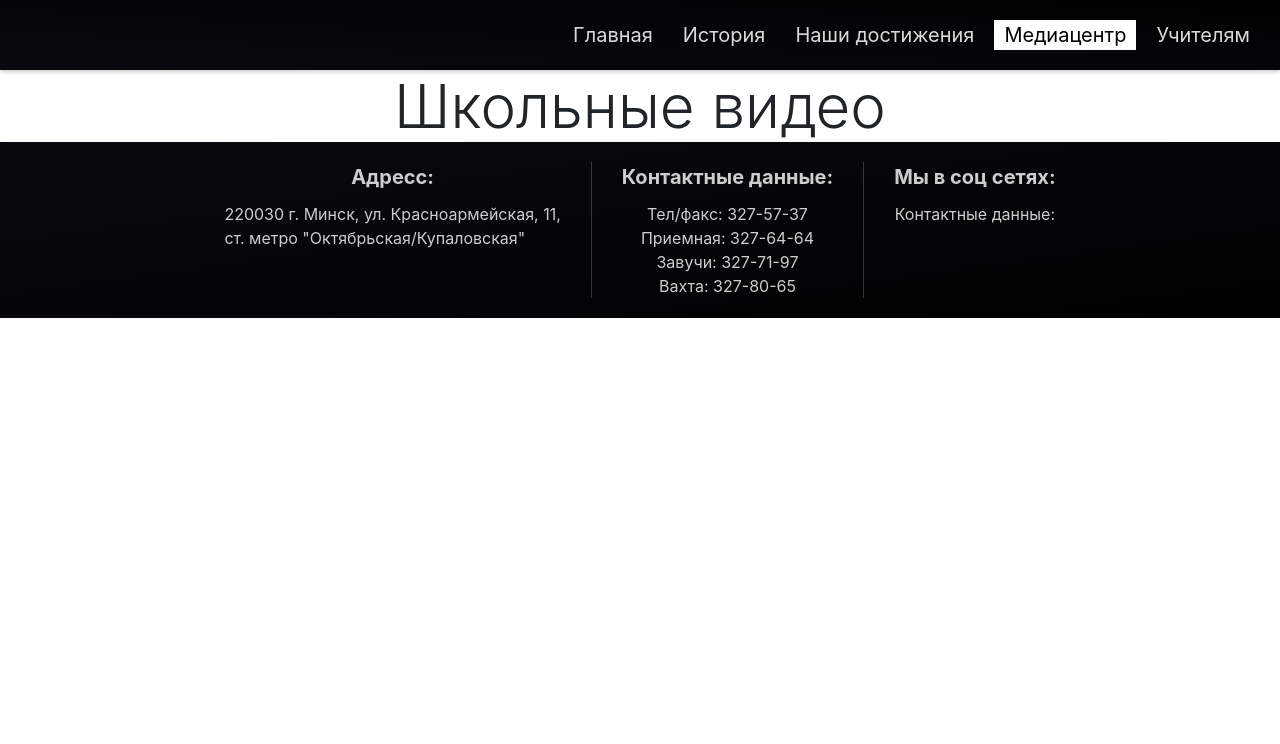
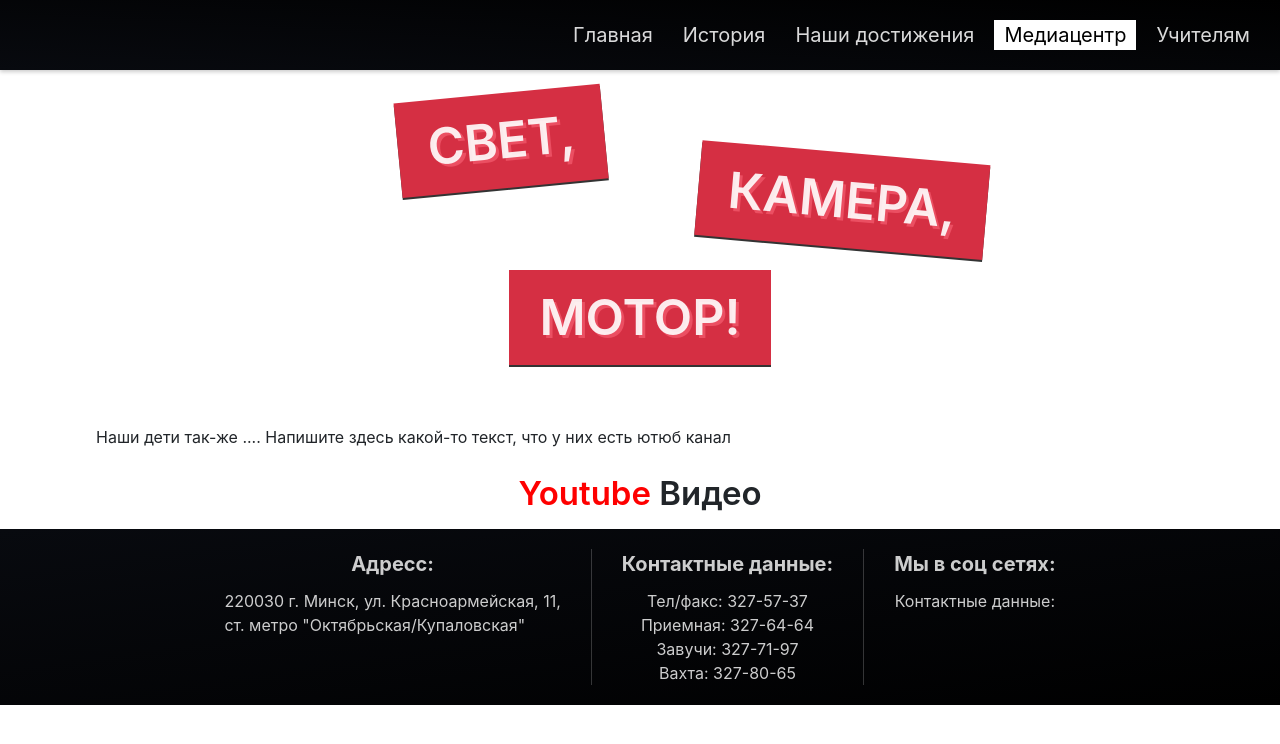
Before and after one commit to dima24kmagic/tele-school, a React (Create React App) app: page /media in a window 1280 px wide. Shown: the top 744 px of the page. Built offline with nearby package versions, Linux system fonts and the light colour scheme; no server answers.

Commit message:
some changes

```diff
--- a/src/components/Carousel/Carousel.js
+++ b/src/components/Carousel/Carousel.js
@@ -1,4 +1,4 @@
-import React, { Component, Fragment } from "react";
+import React, { Component } from "react";
 import "./carousel.scss";
 import { animateImgSwipe } from "../Home/animations";
 
@@ -8,6 +8,7 @@ class Carousel extends Component {
     this.currentImgIndex = 0;
     this.nextImgIndex = 1;
     this.isNowLastImgShowing = false;
+    this.interval = null;
   }
   state = {
     currentImgIndex: 0,
@@ -34,26 +35,27 @@ class Carousel extends Component {
   };
 
   componentDidMount() {
-    setInterval(() => {
+    this.interval = setInterval(() => {
+      console.log("interval");
       const { currentImgIndex, nextImgIndex } = this.state;
       if (!this.isLastImg(currentImgIndex)) {
+        animateImgSwipe(currentImgIndex, nextImgIndex);
         this.setState({
           currentImgIndex: currentImgIndex + 1,
           nextImgIndex: nextImgIndex + 1
         });
-      } else if (this.isNextLasttImg(nextImgIndex)) {
-        this.setState({
-          currentImgIndex: currentImgIndex,
-          nextImgIndex: 0
-        });
       } else {
+        animateImgSwipe(currentImgIndex, 0);
         this.setState({
           currentImgIndex: 0,
           nextImgIndex: 1
         });
       }
-      // animateImgSwipe(currentImgIndex, nextImgIndex);
-    }, 3000);
+    }, 6000);
+  }
+
+  componentWillUnmount() {
+    clearInterval(this.interval);
   }
 
   isLastImg = currentImgIndex => {
@@ -62,7 +64,7 @@ class Carousel extends Component {
     return imagesLength - 1 === currentImgIndex;
   };
 
-  isNextLasttImg = nextImgIndex => {
+  isNextLastImg = nextImgIndex => {
     const { images } = this.state;
     const imagesLength = images.length;
     return imagesLength - 1 === nextImgIndex;
@@ -79,7 +81,6 @@ class Carousel extends Component {
       <div className="react-carousel">
         {images &&
           images.map((img, index) => {
-            console.log({ index, currentImgIndex, nextImgIndex });
             const isCurrent = index === currentImgIndex;
             const isNext = index === nextImgIndex;
             let className = "";
@@ -89,10 +90,11 @@ class Carousel extends Component {
               className = "swipe-img swipe-img__next";
             } else if (currentImgIndex === images.length) {
               className = "swipe-img swipe-img__next";
+            } else {
+              className = "swipe-img swipe-img__next";
             }
             return <img key={img.url} src={img.url} className={className} />;
           })}
-        {console.log("--------------------------------------------")}
         {/*<img className="swipe-img" src={currentImage.url} />
 
             <img className="swipe-img swipe-img__next" src={nextImage.url} />*/}
--- a/src/components/Carousel/carousel.scss
+++ b/src/components/Carousel/carousel.scss
@@ -4,7 +4,7 @@
   left: 0;
   height: 100%;
   width: 100%;
-  //overflow: hidden;
+  overflow: hidden;
   .swipe-img {
     position: absolute;
     top: 0;
--- a/src/components/Home/animations.js
+++ b/src/components/Home/animations.js
@@ -94,5 +94,31 @@ export function AnimateHomeIntro() {
 
 export function animateImgSwipe(currentImgIndex, nextImgIndex) {
   const images = document.querySelectorAll(".swipe-img");
-  console.log(images, images[currentImgIndex], images[nextImgIndex]);
+  const currentImg = images[currentImgIndex];
+  const nextImg = images[nextImgIndex];
+  const duration = 3;
+  TweenLite.fromTo(
+    nextImg,
+    duration,
+    {
+      transform: `translateX(100%)`,
+      ease: Power4.easeInOut
+    },
+    {
+      transform: `translateX(0%)`,
+      ease: Power4.easeInOut
+    }
+  );
+  TweenLite.fromTo(
+    currentImg,
+    duration,
+    {
+      transform: `translateX(0%)`,
+      ease: Power4.easeInOut
+    },
+    {
+      transform: `translateX(-100%)`,
+      ease: Power4.easeInOut
+    }
+  );
 }
--- a/src/components/Media/MediaCenter.js
+++ b/src/components/Media/MediaCenter.js
@@ -12,7 +12,7 @@ class MediaCenter extends Component {
   }
 
   getVideosIfNotInProps = async () => {
-    if (!this.props.videos) {
+    if (this.props.videos.length === 0) {
       const videos = await getVideos();
       this.setState({
         videos
@@ -36,7 +36,21 @@ class MediaCenter extends Component {
     const { videos } = this.state;
     return (
       <div className="media-wrapper">
-        <div className="display-1">Школьные видео</div>
+        {/*<div className="display-1">Школьные видео</div>*/}
+        <div className="intro-media">
+          <div className="intro-text intro-text__light">Свет,</div>
+          <div className="intro-text intro-text__camera">Камера,</div>
+          <div className="intro-text intro-text__motor">Мотор!</div>
+        </div>
+
+        <div className="caption-text">
+          Наши дети так-же .... Напишите здесь какой-то текст, что у них есть
+          ютюб канал
+        </div>
+
+        <div className="yt-video-title">
+          <span className="yt">Youtube </span>Видео
+        </div>
         <div className="videos">
           {videos &&
             videos.map(video => {
--- a/src/components/Media/media.scss
+++ b/src/components/Media/media.scss
@@ -3,8 +3,69 @@
   flex-direction: column;
   align-items: center;
   justify-content: center;
+  //background: #000;
   @media (min-width: 768px) {
     padding-top: 7rem;
+  }
+
+  .intro-media {
+    display: flex;
+    flex-direction: column;
+    align-items: center;
+    justify-content: center;
+    width: 100%;
+    margin-bottom: 8rem;
+    @media (min-width: 768px) {
+      margin-bottom: 5rem;
+    }
+    .intro-text {
+      font-weight: 600;
+      text-align: center;
+      background: #d52f43;
+      color: rgba(#fff, 0.9);
+      font-size: 3rem;
+      text-transform: uppercase;
+      padding: 1rem 3rem;
+      text-shadow: 3px 3px 0 #eb4f62;
+      box-shadow: 0px 2px 0px rgba(#000, 0.8);
+
+      @media (min-width: 768px) {
+        font-size: 5rem;
+      }
+      &__light {
+        transform: rotate(-4.5deg) translateY(3rem) translateX(-4rem);
+        @media (min-width: 768px) {
+          transform: rotate(-5.5deg) translateX(-14rem) translateY(1rem);
+        }
+      }
+      &__camera {
+        transform: rotate(4deg) translateY(5rem) translateX(4rem);
+        @media (min-width: 768px) {
+          transform: rotate(5deg) translateX(20rem) translateY(-3rem);
+        }
+      }
+      &__motor {
+        transform: translateY(7rem);
+        @media (min-width: 768px) {
+          transform: translateY(1rem);
+        }
+      }
+    }
+  }
+  .caption-text {
+    font-size: 1.6rem;
+    margin: 2rem 0;
+    width: 85%;
+  }
+
+  .yt-video-title {
+    font-size: 3.3rem;
+    font-weight: 600;
+    .yt {
+      color: #fe0000;
+    }
+
+    margin-bottom: 1rem;
   }
   .videos {
     width: 95%;
```
